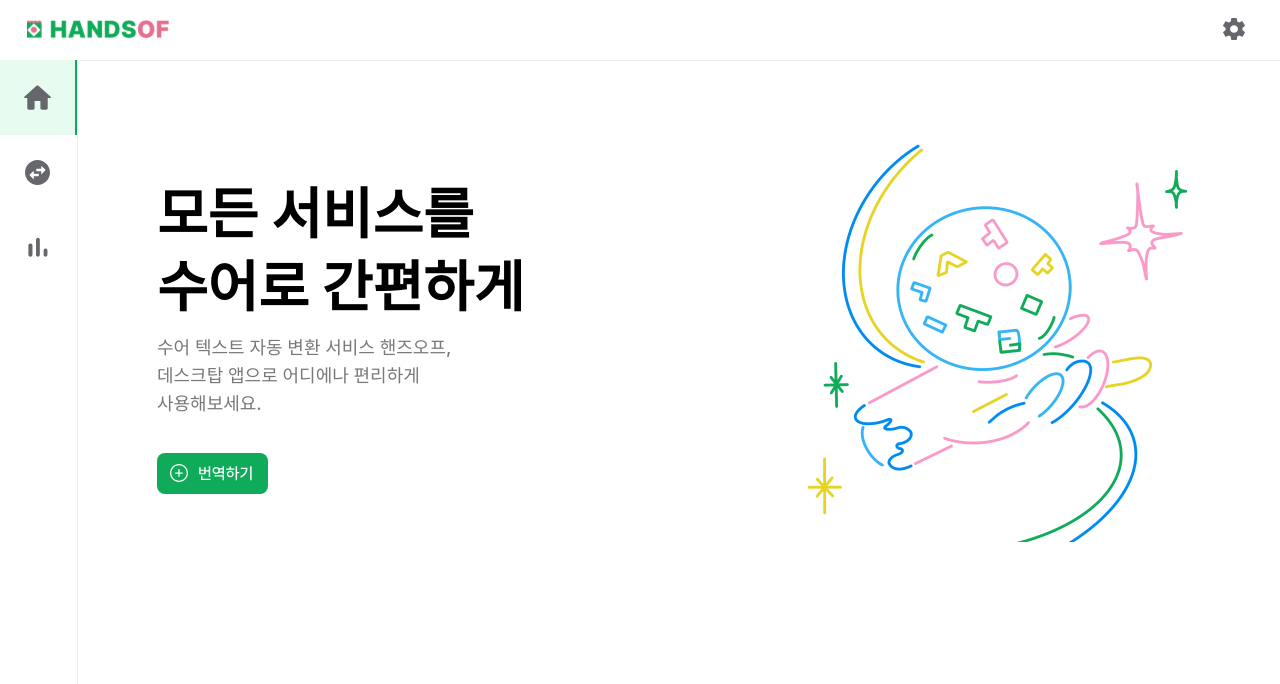
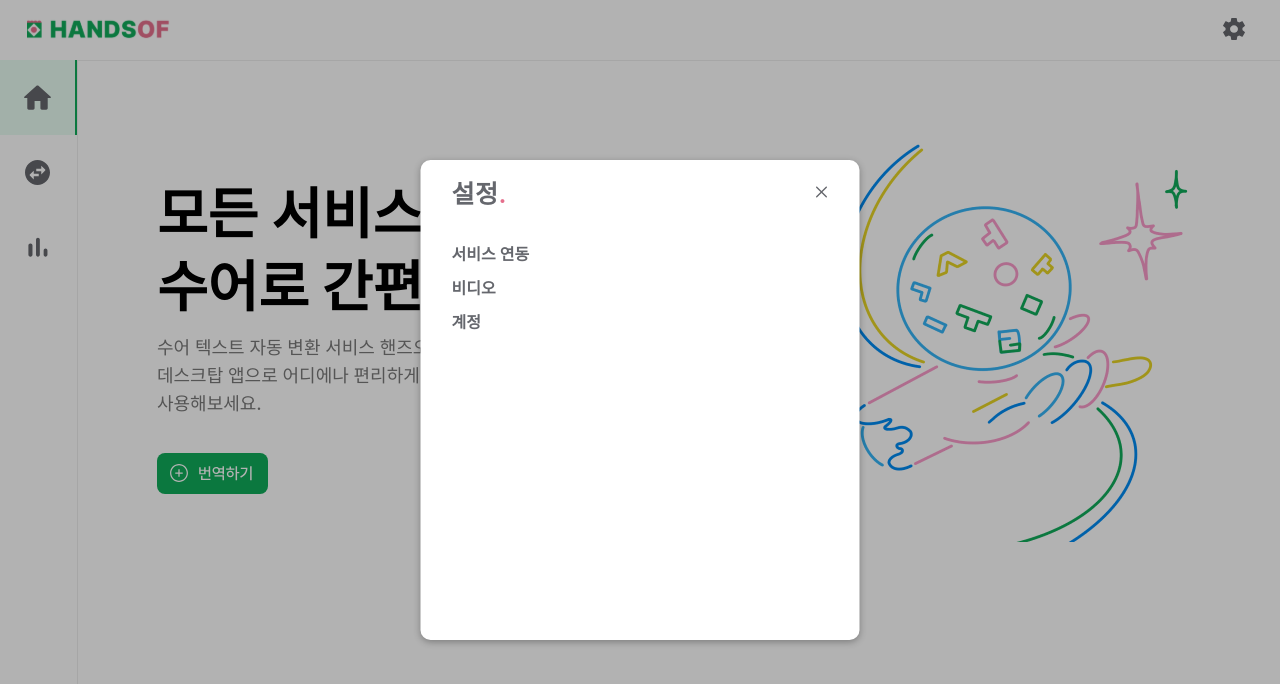
Before and after one commit to HUFcus-focus/handsof-frontend, a React (Create React App) app: page / in a window 1280 px wide. Both pictures are taken after a click on the element 1234 px from the left and 30 px from the top of the page. Shown: the top 684 px of the page. Built offline with nearby package versions, Linux system fonts and the light colour scheme.

Commit message:
:construction: SettingModal wip

```diff
--- a/src/assets/svg/index.tsx
+++ b/src/assets/svg/index.tsx
@@ -10,3 +10,4 @@ export { ReactComponent as CopySVG } from "assets/svg/copy.svg";
 export { ReactComponent as CameraOffSVG } from "assets/svg/camera_off.svg";
 export { ReactComponent as CameraOnSVG } from "assets/svg/camera_on.svg";
 export { ReactComponent as UserOffSVG } from "assets/svg/user_off.svg";
+export { ReactComponent as CancelSVG } from "assets/svg/cancel.svg";
--- a/src/components/Router.tsx
+++ b/src/components/Router.tsx
@@ -16,8 +16,8 @@ const AppRouter = () => {
     <>
       <BrowserRouter>
         <Suspense fallback={<></>}>
-          {modal && <SettingModal />}
-          <Header />
+          {modal && <SettingModal setModal={setModal} />}
+          <Header setModal={setModal} />
           <Navbar />
           <Routes>
             <Route path="/" element={<Main />} />
--- a/src/components/common/Header.tsx
+++ b/src/components/common/Header.tsx
@@ -2,7 +2,7 @@ import * as S from "components/common/Header.styled";
 import { LogoSVG, SettingSVG } from "assets/svg";
 import { Link } from "react-router-dom";
 
-const Header = () => {
+const Header = (props) => {
   return (
     <S.HeaderContainer>
       <S.LogoContainer>
@@ -10,7 +10,7 @@ const Header = () => {
           <LogoSVG />
         </Link>
       </S.LogoContainer>
-      <S.SettingButtonContainer>
+      <S.SettingButtonContainer onClick={() => props.setModal(true)}>
         <SettingSVG />
       </S.SettingButtonContainer>
     </S.HeaderContainer>
--- a/src/components/setting/Modal.tsx
+++ b/src/components/setting/Modal.tsx
@@ -38,5 +38,5 @@ export const Popup = styled.div`
   border-radius: 10px;
   box-shadow: 0 2px 7px rgba(0, 0, 0, 0.3);
   width: 439px;
-  height: 490px;
+  height: 480px;
 `;
--- /dev/null
+++ b/src/components/setting/SettingModal.styled.tsx
@@ -0,0 +1,32 @@
+import styled from "styled-components";
+
+export const SettingModalContainer = styled.div`
+  margin-left: 31px;
+`;
+
+export const SettingModalTitle = styled.div`
+  font-weight: 600;
+  font-size: 25px;
+  line-height: 24px;
+  letter-spacing: 0.02em;
+  color: #65676d;
+  position: absolute;
+  left: 31px;
+  top: 22px;
+`;
+
+export const CancelBtn = styled.div`
+  cursor: pointer;
+  position: absolute;
+  left: 88.84%;
+  right: 6.15%;
+  top: 4.29%;
+  bottom: 91.22%;
+`;
+
+export const SettingModalText = styled.div`
+  font-weight: 600;
+  line-height: 19px;
+  color: #65676d;
+  margin-bottom: 15px;
+`;
--- a/src/components/setting/SettingModal.tsx
+++ b/src/components/setting/SettingModal.tsx
@@ -1,10 +1,26 @@
+import { CancelSVG } from "assets/svg";
 import { Background, Window, Popup } from "components/setting/Modal";
+import * as S from "components/setting/SettingModal.styled";
 
-const SettingModal = () => {
+const SettingModal = (props) => {
   return (
     <Background>
       <Window>
-        <Popup></Popup>
+        <Popup>
+          <S.SettingModalContainer>
+            <S.SettingModalTitle>
+              설정<span style={{ color: "#E56F8C" }}>.</span>
+            </S.SettingModalTitle>
+            <S.CancelBtn onClick={() => props.setModal(false)}>
+              <CancelSVG />
+            </S.CancelBtn>
+            <S.SettingModalText style={{ marginTop: "85px" }}>
+              서비스 연동
+            </S.SettingModalText>
+            <S.SettingModalText>비디오</S.SettingModalText>
+            <S.SettingModalText>계정</S.SettingModalText>
+          </S.SettingModalContainer>
+        </Popup>
       </Window>
     </Background>
   );
--- a/src/styles/theme.ts
+++ b/src/styles/theme.ts
@@ -15,5 +15,5 @@ const customMediaQuery = (maxWidth: number): string =>
 
 export const media = {
   custom: customMediaQuery,
-  mobile: customMediaQuery(767),
+  mobile: customMediaQuery(800),
 };
```
Also changed, not shown: src/assets/svg/cancel.svg (added).
